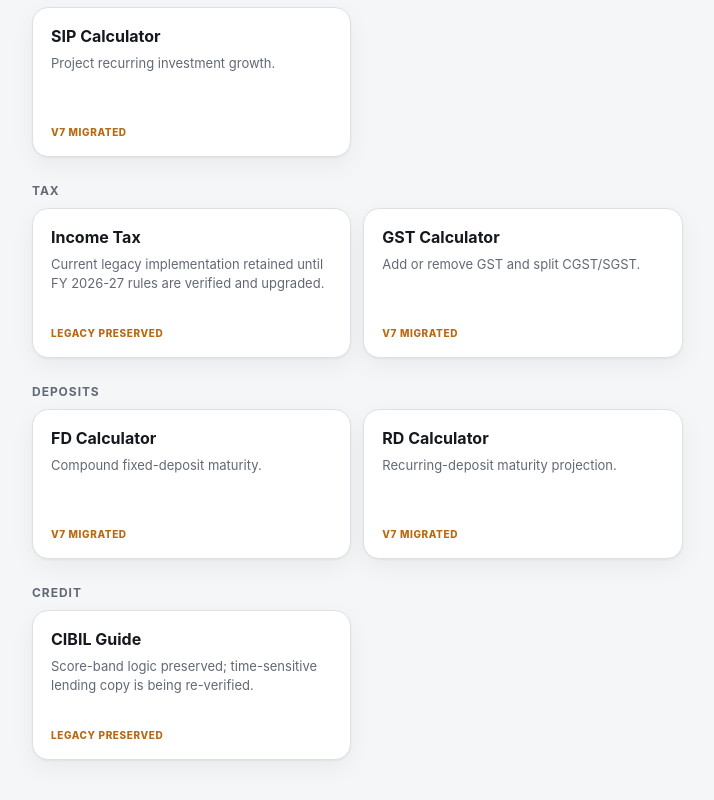
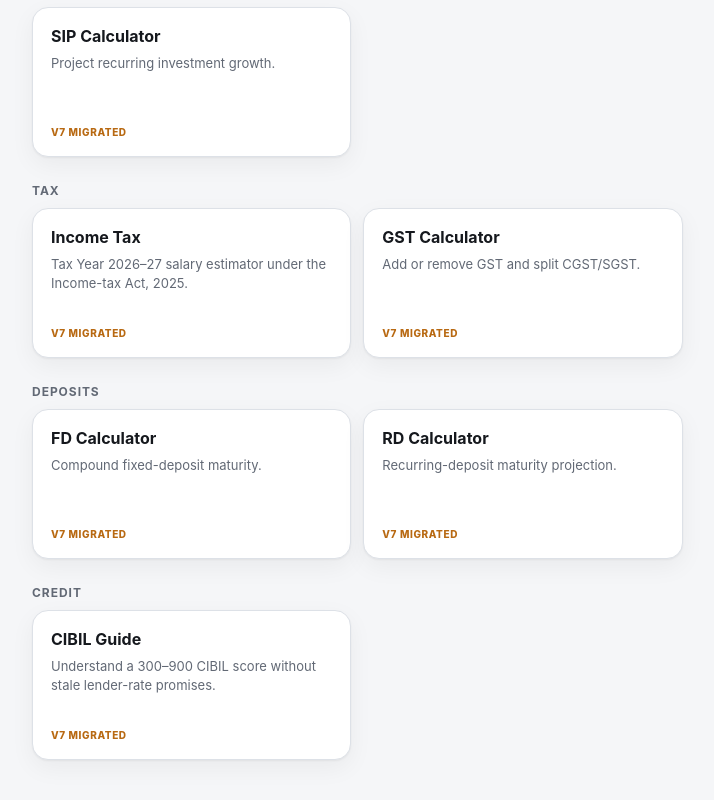
Before and after one commit to S2zxx0zxx/financeCalculator-Ind-v6.0-, a React (Vite) app in the folder apps/web/: page / in a window 1280 px wide. Shown: the part 1233-2033 px from the top of the page, without its empty margins (242-956 px from the left). Built offline with nearby package versions, Linux system fonts and the light colour scheme.

Commit message:
feat(v7): complete migration routes for all 11 confirmed calculators

```diff
--- a/apps/web/src/features/calculator-discovery/catalog.ts
+++ b/apps/web/src/features/calculator-discovery/catalog.ts
@@ -14,11 +14,11 @@
   { id: "eligibility", title: "Loan Eligibility", description: "Estimate borrowing capacity using the preserved 50% FOIR model.", category: "Loans", status: "migrated", href: "/calculators/eligibility" },
   { id: "rentvsbuy", title: "Rent vs Buy", description: "Compare the current simplified rent and ownership model.", category: "Planning", status: "migrated", href: "/calculators/rentvsbuy" },
   { id: "sip", title: "SIP Calculator", description: "Project recurring investment growth.", category: "Investing", status: "migrated", href: "/calculators/sip" },
-  { id: "tax", title: "Income Tax", description: "Current legacy implementation retained until FY 2026-27 rules are verified and upgraded.", category: "Tax", status: "legacy", href: "/#sec-tax" },
+  { id: "tax", title: "Income Tax", description: "Tax Year 2026–27 salary estimator under the Income-tax Act, 2025.", category: "Tax", status: "migrated", href: "/calculators/tax" },
   { id: "gst", title: "GST Calculator", description: "Add or remove GST and split CGST/SGST.", category: "Tax", status: "migrated", href: "/calculators/gst" },
   { id: "fd", title: "FD Calculator", description: "Compound fixed-deposit maturity.", category: "Deposits", status: "migrated", href: "/calculators/fd" },
   { id: "rd", title: "RD Calculator", description: "Recurring-deposit maturity projection.", category: "Deposits", status: "migrated", href: "/calculators/rd" },
   { id: "retire", title: "Retirement Calculator", description: "Estimate corpus and required SIP using the preserved legacy assumptions.", category: "Planning", status: "migrated", href: "/calculators/retirement" },
   { id: "inflation", title: "Inflation Calculator", description: "See future cost and purchasing-power impact.", category: "Planning", status: "migrated", href: "/calculators/inflation" },
-  { id: "cibil", title: "CIBIL Guide", description: "Score-band logic preserved; time-sensitive lending copy is being re-verified.", category: "Credit", status: "legacy", href: "/#sec-cibil" }
+  { id: "cibil", title: "CIBIL Guide", description: "Understand a 300–900 CIBIL score without stale lender-rate promises.", category: "Credit", status: "migrated", href: "/calculators/cibil" }
 ];
```
